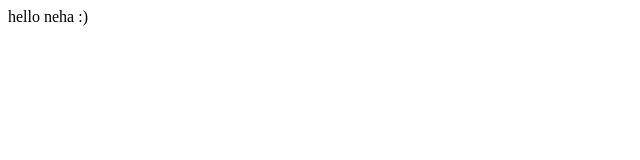
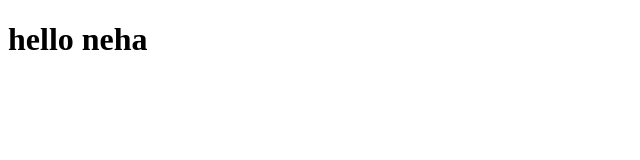
Before and after one commit to NehatheITexpert/first-test, a plain HTML site: page site/index.html in a window 1280 px wide. Shown: the whole page, without its empty margins (0-640 px from the left). Drawn offline with Linux system fonts and the light colour scheme.

Commit message:
Update index.html

```diff
--- a/site/index.html
+++ b/site/index.html
@@ -4,6 +4,7 @@
 	<title>first doc</title>
 </head>
 <body>
-hello neha :)
+	<h1>hello neha</h1>
+
 </body>
 </html>
```
